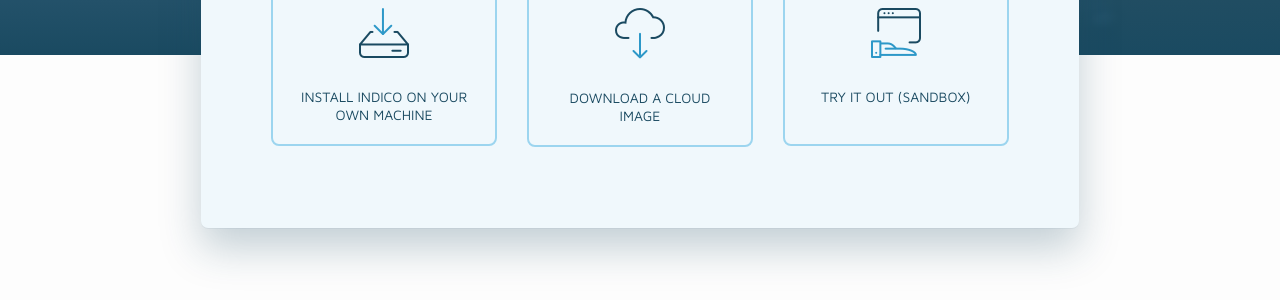
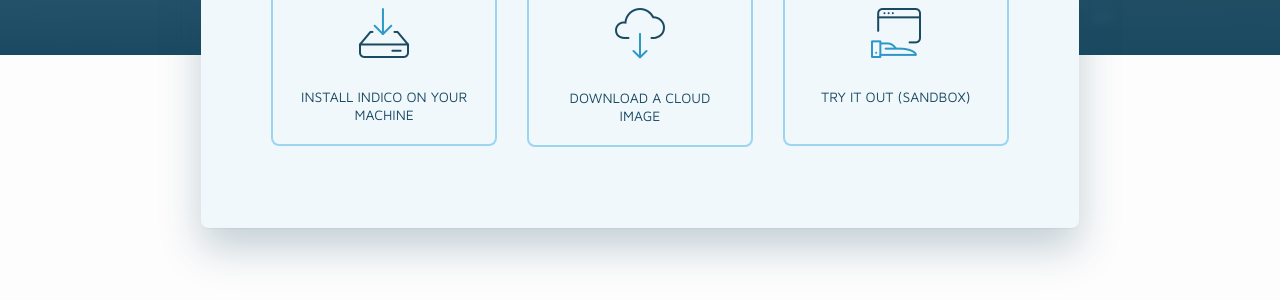
Before and after one commit to indico/indico.github.io, a Jekyll site: the page built from getting_started.md, in a window 1280 px wide. Shown: the part 565-865 px from the top of the page. Built offline with Jekyll 4.4.1, drawn with Linux system fonts in a browser that asks for light colours; nearby versions of some CDN libraries.

Commit message:
Fix mobile version of getting started page

```diff
--- a/_layouts/getting_started.html
+++ b/_layouts/getting_started.html
@@ -28,7 +28,7 @@
                                                 <img src="{{ site.baseurl }}/img/own_machine.png">
                                             </div>
                                             <div class="row">
-                                                <div class="col-xs-12">INSTALL INDICO ON YOUR OWN MACHINE</div>
+                                                <div class="col-xs-12">INSTALL INDICO ON YOUR MACHINE</div>
                                             </div>
                                         </div>
                                     </a>
--- a/_sass/indico.scss
+++ b/_sass/indico.scss
@@ -1082,10 +1082,14 @@
 }
 
 .download-section {
-    margin-top: calc(7 * #{$spacing-unit});
     font-family: $maven;
     font-weight: $regular;
     line-height: 24px;
+    margin-top: calc(18 * #{$spacing-unit});
+
+    @media(min-width: $sm) {
+        margin-top: calc(7 * #{$spacing-unit});
+    }
 
     section {
 
--- a/css/indico.css
+++ b/css/indico.css
@@ -1550,31 +1550,37 @@
 
 /* line 1084, ../_sass/indico.scss */
 .download-section {
-  margin-top: calc(7 * 30px);
   font-family: Maven Pro;
   font-weight: 400;
   line-height: 24px;
-}
-/* line 1092, ../_sass/indico.scss */
+  margin-top: calc(18 * 30px);
+}
+@media (min-width: 768px) {
+  /* line 1084, ../_sass/indico.scss */
+  .download-section {
+    margin-top: calc(7 * 30px);
+  }
+}
+/* line 1096, ../_sass/indico.scss */
 .download-section section:not(:first-child) {
   margin-top: calc(3 * 30px);
 }
-/* line 1095, ../_sass/indico.scss */
+/* line 1099, ../_sass/indico.scss */
 .download-section section h2.header {
   font-size: 20px;
   color: #1A4A61;
   line-height: 25px;
 }
-/* line 1101, ../_sass/indico.scss */
+/* line 1105, ../_sass/indico.scss */
 .download-section section p.content {
   font-size: 16px;
   color: #6D92A3;
 }
-/* line 1106, ../_sass/indico.scss */
+/* line 1110, ../_sass/indico.scss */
 .download-section section ol {
   color: #6D92A3;
 }
-/* line 1110, ../_sass/indico.scss */
+/* line 1114, ../_sass/indico.scss */
 .download-section section p.code {
   background: #F6F8F9;
   border: 1px solid #E3E5E6;
@@ -1589,19 +1595,19 @@
 /**
  * Contact Us page
  */
-/* line 1126, ../_sass/indico.scss */
+/* line 1130, ../_sass/indico.scss */
 .contact-main-section {
   font-family: Maven Pro;
   font-weight: 400;
   text-align: center;
 }
 @media (min-width: 992px) {
-  /* line 1126, ../_sass/indico.scss */
+  /* line 1130, ../_sass/indico.scss */
   .contact-main-section {
     text-align: left;
   }
 }
-/* line 1135, ../_sass/indico.scss */
+/* line 1139, ../_sass/indico.scss */
 .contact-main-section h2 {
   font-size: 14px;
   color: #1A4A61;
@@ -1609,12 +1615,12 @@
   margin-top: calc(2 * 30px);
 }
 @media (min-width: 768px) {
-  /* line 1135, ../_sass/indico.scss */
+  /* line 1139, ../_sass/indico.scss */
   .contact-main-section h2 {
     margin-top: 0;
   }
 }
-/* line 1146, ../_sass/indico.scss */
+/* line 1150, ../_sass/indico.scss */
 .contact-main-section div {
   color: #7A8F99;
 }
@@ -1622,24 +1628,24 @@
 /**
  * About Us page
  */
-/* line 1155, ../_sass/indico.scss */
+/* line 1159, ../_sass/indico.scss */
 .about-team-wrapper {
   margin-top: 30px;
   position: relative;
 }
 
-/* line 1160, ../_sass/indico.scss */
+/* line 1164, ../_sass/indico.scss */
 .about-team-grid {
   position: absolute;
   min-height: 420px;
 }
-/* line 1165, ../_sass/indico.scss */
+/* line 1169, ../_sass/indico.scss */
 .about-team-grid .team-member {
   background-position: center;
   background-image: url("../img/person_placeholder.gif");
   background-size: cover;
 }
-/* line 1171, ../_sass/indico.scss */
+/* line 1175, ../_sass/indico.scss */
 .about-team-grid .team-member .team-member-note {
   width: 100%;
   margin: 0 -15px;
@@ -1657,76 +1663,76 @@
   line-height: 18px;
   color: #F0F8FC;
 }
-/* line 1190, ../_sass/indico.scss */
+/* line 1194, ../_sass/indico.scss */
 .about-team-grid .team-member .team-member-note .team-member-name {
   color: #FFFFFF;
   font-size: 18px;
 }
-/* line 1197, ../_sass/indico.scss */
+/* line 1201, ../_sass/indico.scss */
 .about-team-grid .team-member-dev {
   min-height: 320px;
 }
-/* line 1201, ../_sass/indico.scss */
+/* line 1205, ../_sass/indico.scss */
 .about-team-grid .team-member-leader {
   min-height: 240px;
 }
-/* line 1205, ../_sass/indico.scss */
+/* line 1209, ../_sass/indico.scss */
 .about-team-grid .team-member-project-manager {
   background-image: url("../img/people/pedroferreira.jpg");
 }
-/* line 1209, ../_sass/indico.scss */
+/* line 1213, ../_sass/indico.scss */
 .about-team-grid .team-member-developer-1 {
   background-image: url("../img/people/adrianmonnich.jpg");
 }
-/* line 1213, ../_sass/indico.scss */
+/* line 1217, ../_sass/indico.scss */
 .about-team-grid .team-member-developer-2 {
   background-image: url("../img/people/alejandroaviles.jpg");
 }
-/* line 1217, ../_sass/indico.scss */
+/* line 1221, ../_sass/indico.scss */
 .about-team-grid .team-member-developer-3 {
   background-image: url("../img/people/iliastrichopoulos.jpg");
 }
-/* line 1221, ../_sass/indico.scss */
+/* line 1225, ../_sass/indico.scss */
 .about-team-grid .team-member-developer-4 {
   background-image: url("../img/people/tommasopapini.jpg");
 }
-/* line 1225, ../_sass/indico.scss */
+/* line 1229, ../_sass/indico.scss */
 .about-team-grid .team-member-developer-5 {
   background-image: url("../img/people/jacquesdafflon.jpg");
 }
-/* line 1229, ../_sass/indico.scss */
+/* line 1233, ../_sass/indico.scss */
 .about-team-grid .team-member-leader-group {
   background-image: url("../img/people/timsmith.jpg");
 }
-/* line 1233, ../_sass/indico.scss */
+/* line 1237, ../_sass/indico.scss */
 .about-team-grid .team-member-leader-section {
   background-image: url("../img/people/thomasbaron.jpg");
 }
-/* line 1237, ../_sass/indico.scss */
+/* line 1241, ../_sass/indico.scss */
 .about-team-grid .team-leaders {
   margin-top: 30px;
 }
 
-/* line 1242, ../_sass/indico.scss */
+/* line 1246, ../_sass/indico.scss */
 .about-us-main-section {
   padding-top: calc(80 * 30px);
   text-align: center;
 }
 @media (min-width: 768px) {
-  /* line 1242, ../_sass/indico.scss */
+  /* line 1246, ../_sass/indico.scss */
   .about-us-main-section {
     padding-top: calc(37 * 30px);
   }
 }
 @media (min-width: 992px) {
-  /* line 1242, ../_sass/indico.scss */
+  /* line 1246, ../_sass/indico.scss */
   .about-us-main-section {
     padding-top: calc(25 * 30px);
     text-align: left;
   }
 }
 
-/* line 1256, ../_sass/indico.scss */
+/* line 1260, ../_sass/indico.scss */
 .contr-list {
   font-family: Maven Pro;
   font-weight: 400;
@@ -1735,24 +1741,24 @@
   margin-top: calc(2 * 30px);
 }
 @media (min-width: 768px) {
-  /* line 1256, ../_sass/indico.scss */
+  /* line 1260, ../_sass/indico.scss */
   .contr-list {
     margin-top: 30px;
   }
 }
-/* line 1267, ../_sass/indico.scss */
+/* line 1271, ../_sass/indico.scss */
 .contr-list h2.contr-list-header {
   color: #1A4A61;
   font-size: 14px;
   line-height: 24px;
 }
-/* line 1273, ../_sass/indico.scss */
+/* line 1277, ../_sass/indico.scss */
 .contr-list ul.contr-list-names {
   color: #6D92A3;
   list-style: none;
   margin-left: 0;
 }
-/* line 1278, ../_sass/indico.scss */
+/* line 1282, ../_sass/indico.scss */
 .contr-list ul.contr-list-names .contr-list-names-date {
   color: #34AAE0;
 }
```
